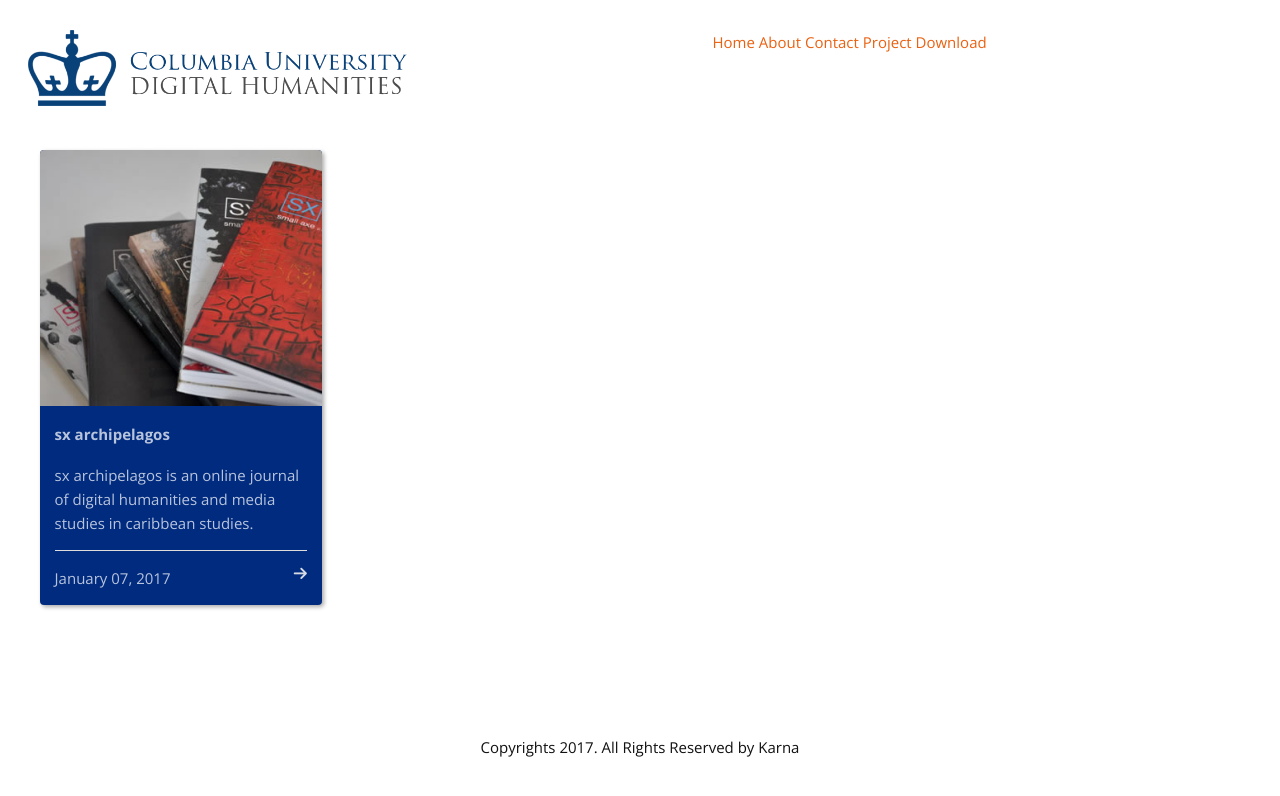
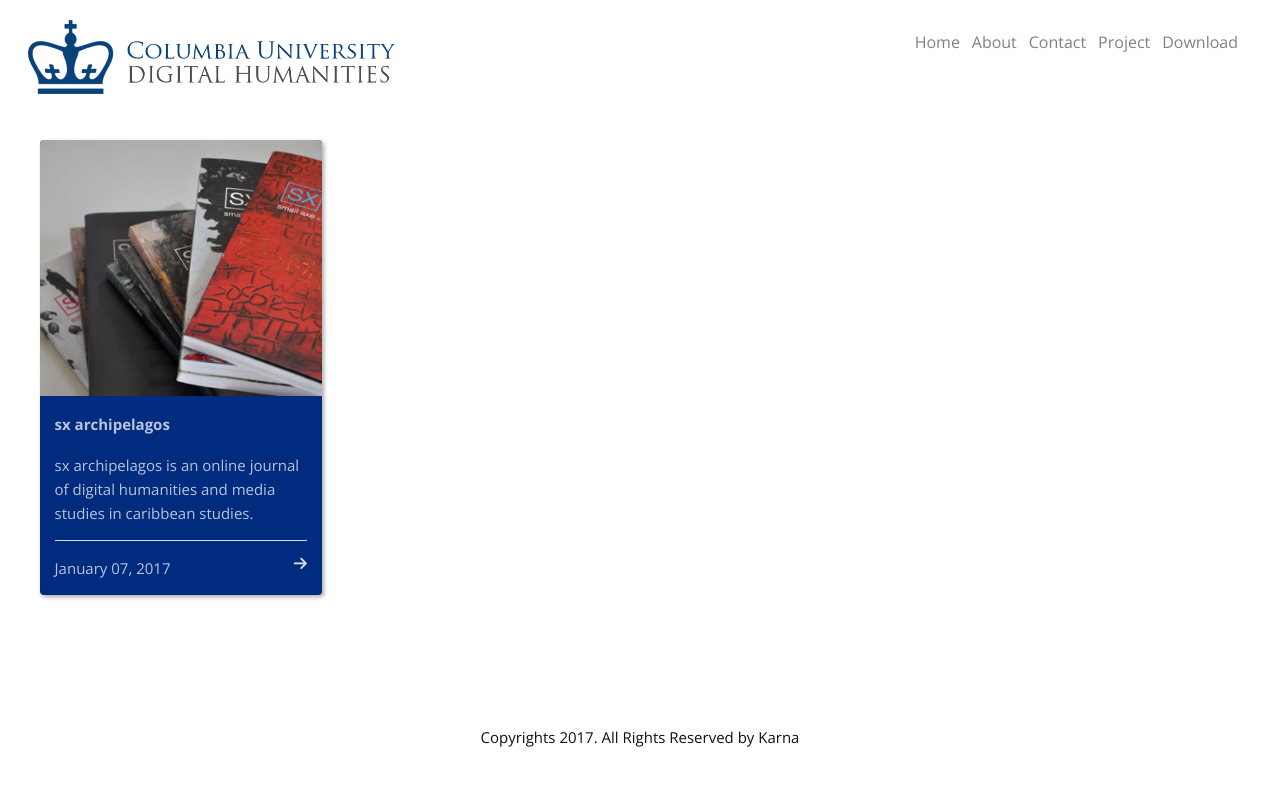
Before and after one commit to cul/dlst-dh, a Jekyll site: the page built from index.html, in a window 1280 px wide. Shown: the top 796 px of the page. Built offline with Jekyll 4.4.1, drawn with Linux system fonts in a browser that asks for light colours; nearby versions of some CDN libraries.

Commit message:
made header responsive

```diff
--- a/_layouts/default.html
+++ b/_layouts/default.html
@@ -7,7 +7,7 @@ layout: compress
 <body>
 <header>
 
-<img class="fa fa-align-left" src="{{site.baseurl}}/images/dhcu-logo.png" width="30%"/>
+<img id="logo" src="{{site.baseurl}}/images/dhcu-logo.png"/>
 <!-- Use any element to open the sidenav -->
 <span class="topnav">{% include menu-links.html %}</span>
 
--- /dev/null
+++ b/_sass/_header.scss
@@ -0,0 +1,42 @@
+/* The header */
+
+header {
+    margin: 20px;
+}
+
+/* The navigation menu links */
+
+.topnav {
+    float: right;
+    padding: 10px;
+}
+.topnav a {
+    padding: 8px 4px 8px 4px;
+    text-decoration: none;
+    font-size: 1rem;
+    color: #818181;
+    transition: 0.3s
+}
+
+/* When you mouse over the navigation links, change their color */
+.topnav a:hover, .offcanvas a:focus{
+    color: #f1f1f1;
+}
+
+/* Logo */
+
+#logo {
+    float:left;
+    width:30%;
+}
+
+/* Responsive media */
+
+@media only screen and (max-width: 564px) {
+    .topnav {
+        margin:10px 0px;
+    }
+    #logo {
+        width:100%;
+    }
+}
--- a/_sass/_menu.scss
+++ /dev/null
@@ -1,67 +0,0 @@
-/* The side navigation menu */
-.sidenav {
-    height: 100%; /* 100% Full-height */
-    width: 0px; /* 0 width - change this with JavaScript */
-    position: fixed; /* Stay in place */
-    z-index: 2; /* Stay on top */
-    opacity: 0.95;
-    top: 0;
-    left: 0;
-    background-color: #111; /* Black*/
-    overflow-x: hidden; /* Disable horizontal scroll */
-    padding-top: 60px; /* Place content 60px from the top */
-    transition: 0.5s;
-    text-align: left;
-}
-
-/* The navigation menu links */
-.sidenav a {
-    padding: 8px 8px 8px 32px;
-    text-decoration: none;
-    font-size: 25px;
-    color: #818181;
-    display: block;
-    transition: 0.3s
-}
-
-/* When you mouse over the navigation links, change their color */
-.sidenav a:hover, .offcanvas a:focus{
-    color: #f1f1f1;
-}
-
-/* Position and style the close button (top right corner) */
-.sidenav .closebtn {
-    position: absolute;
-    top: 0;
-    right: 25px;
-    font-size: 36px;
-    margin-left: 50px;
-    cursor: pointer;
-}
-
-/* Style page content - use this if you want to push the page content to the right when you open the side navigation */
-/* #main {
-    transition: margin-left .5s;
-    padding: 20px;
-}
- */
-/* On smaller screens, where height is less than 450px, change the style of the sidenav (less padding and a smaller font size) */
-@media screen and (max-height: 450px) {
-    .sidenav {padding-top: 15px;}
-    .sidenav a {font-size: 18px;}
-}
-#slid {
-    color: #eee;
-    position: fixed;
-    top: 0px;
-    left: 0px;
-    z-index: 1;
-    border: none;
-    cursor: pointer;
-}
-
-img.fa-align-left {
-    padding: 0px 20px;
-    background: #fff;
-    float:left;
-}
--- a/css/main.scss
+++ b/css/main.scss
@@ -51,6 +51,6 @@ $on-laptop:        1000px;
         "base",
         "style",
         "custom",
-        "menu",
+        "header",
         "syntax-highlighting"
 ;
```
